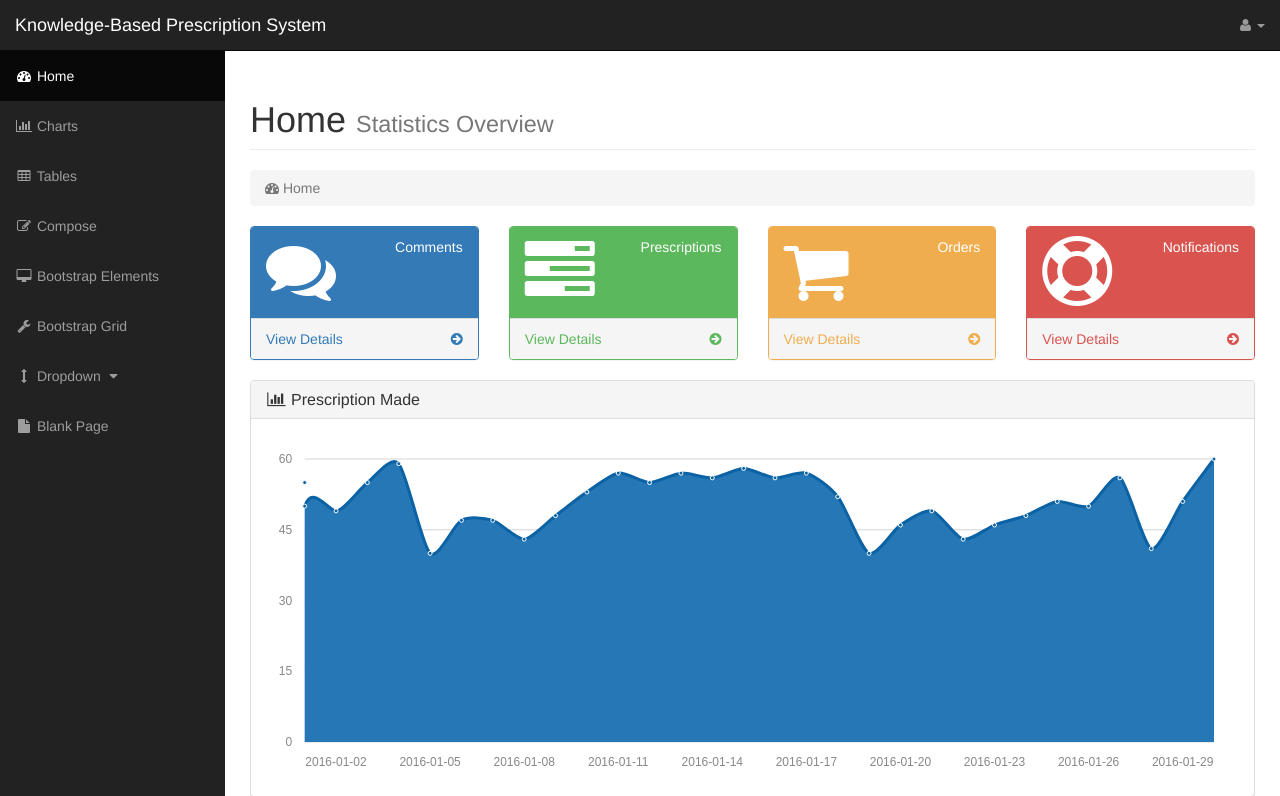
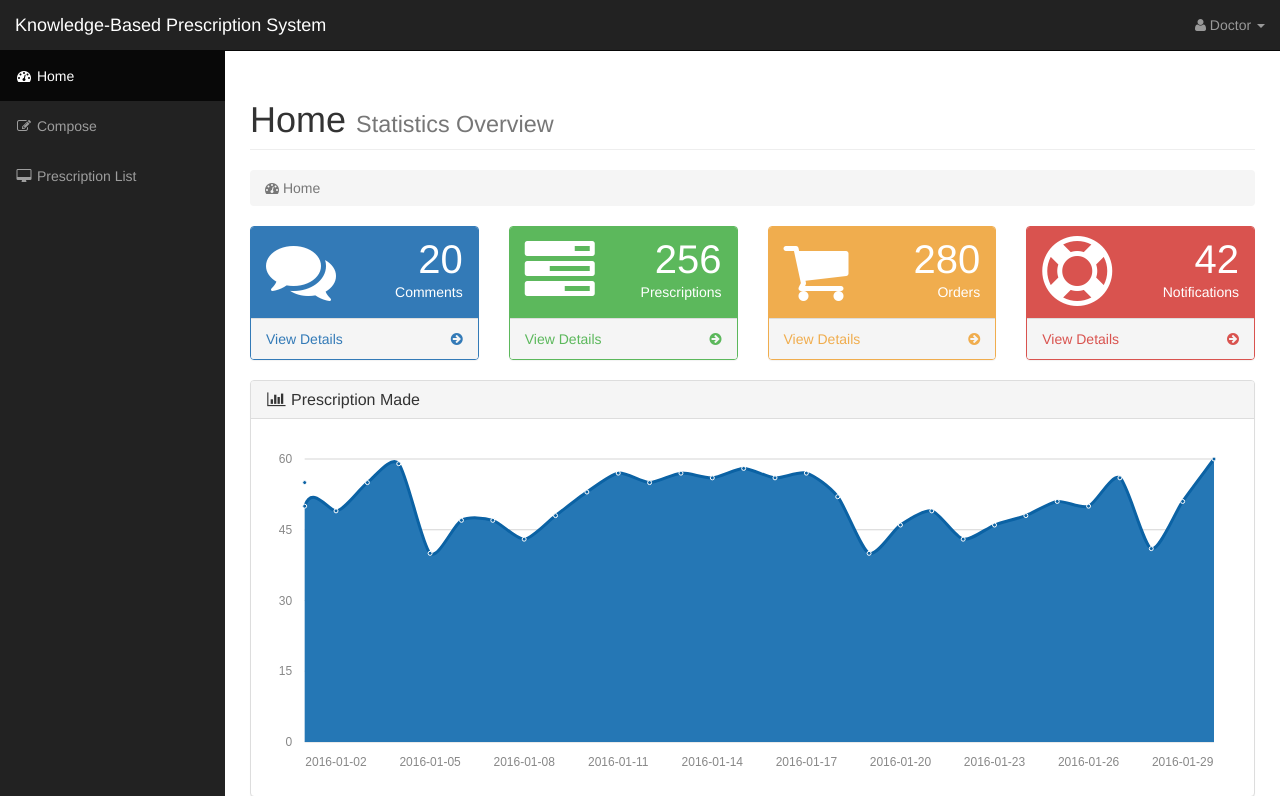
Before and after one commit to 39M/KBPS, a PHP site: page /doctor_index.php in a window 1280 px wide. Shown: the top 796 px of the page. Run offline with PHP 8.4, Linux system fonts and the light colour scheme.

Commit message:
remove some element and text

```diff
--- a/Project/doctor_index.php
+++ b/Project/doctor_index.php
@@ -53,6 +53,7 @@
             <li class="dropdown">
                 <a href="#" class="dropdown-toggle" data-toggle="dropdown">
                     <i class="fa fa-user"></i>
+                    Doctor
                     <!--                        TODO: Username -->
                     <b class="caret"></b>
                 </a>
@@ -70,33 +71,10 @@
                     <a href="doctor_index.php"><i class="fa fa-fw fa-dashboard"></i> Home</a>
                 </li>
                 <li>
-                        <a href="charts.html"><i class="fa fa-fw fa-bar-chart-o"></i> Charts</a>
-                    </li>
-                    <li>
-                        <a href="tables.html"><i class="fa fa-fw fa-table"></i> Tables</a>
-                    </li>
-                    <li>
                     <a href="doctor_make.php"><i class="fa fa-fw fa-edit"></i> Compose</a>
                 </li>
                 <li>
-                        <a href="bootstrap-elements.html"><i class="fa fa-fw fa-desktop"></i> Bootstrap Elements</a>
-                    </li>
-                    <li>
-                        <a href="bootstrap-grid.html"><i class="fa fa-fw fa-wrench"></i> Bootstrap Grid</a>
-                    </li>
-                    <li>
-                        <a href="javascript:;" data-toggle="collapse" data-target="#demo"><i class="fa fa-fw fa-arrows-v"></i> Dropdown <i class="fa fa-fw fa-caret-down"></i></a>
-                        <ul id="demo" class="collapse">
-                            <li>
-                                <a href="#">Dropdown Item</a>
-                            </li>
-                            <li>
-                                <a href="#">Dropdown Item</a>
-                            </li>
-                        </ul>
-                    </li>
-                    <li>
-                        <a href="blank-page.html"><i class="fa fa-fw fa-file"></i> Blank Page</a>
+                    <a href="doctor_list.php"><i class="fa fa-fw fa-desktop"></i> Prescription List</a>
                 </li>
             </ul>
         </div>
@@ -111,7 +89,8 @@
             <div class="row">
                 <div class="col-lg-12">
                     <h1 class="page-header">
-                            Home <small>Statistics Overview</small>
+                        Home
+                        <small>Statistics Overview</small>
                     </h1>
                     <ol class="breadcrumb">
                         <li class="active">
@@ -131,6 +110,7 @@
                                 </div>
                                 <div class="col-xs-9 text-right">
                                     <div class="huge">
+                                        20
                                         <!--                                            TODO: Comments-->
                                     </div>
                                     <div>Comments</div>
@@ -155,6 +135,7 @@
                                 </div>
                                 <div class="col-xs-9 text-right">
                                     <div class="huge">
+                                        256
                                         <!--                                            TODO: Prescriptions-->
                                     </div>
                                     <div>Prescriptions</div>
@@ -179,6 +160,7 @@
                                 </div>
                                 <div class="col-xs-9 text-right">
                                     <div class="huge">
+                                        280
                                         <!--                                            TODO: Orders-->
                                     </div>
                                     <div>Orders</div>
@@ -203,6 +185,7 @@
                                 </div>
                                 <div class="col-xs-9 text-right">
                                     <div class="huge">
+                                        42
                                         <!--                                            TODO: Notifications-->
                                     </div>
                                     <div>Notifications</div>
--- a/Project/index.php
+++ b/Project/index.php
@@ -41,9 +41,8 @@
         <div class="text-vertical-center">
             <h1>Knowledge-Based Prescription System</h1>
             <h3>Select Your Role and Log In</h3>
-            <br>
             <a href="#doctor" class="btn btn-dark btn-lg">I am a doctor</a>
-            <a href="#admin" class="btn btn-dark btn-lg">I am an administrator</a>
+            <a href="#admin" class="btn btn-dark btn-lg">I am an admin</a>
         </div>
     </header>
 
```
Also changed, not shown: Project/doctor_make.php (+16 -32 lines). Lines whose indentation alone changed are shown as unchanged.
